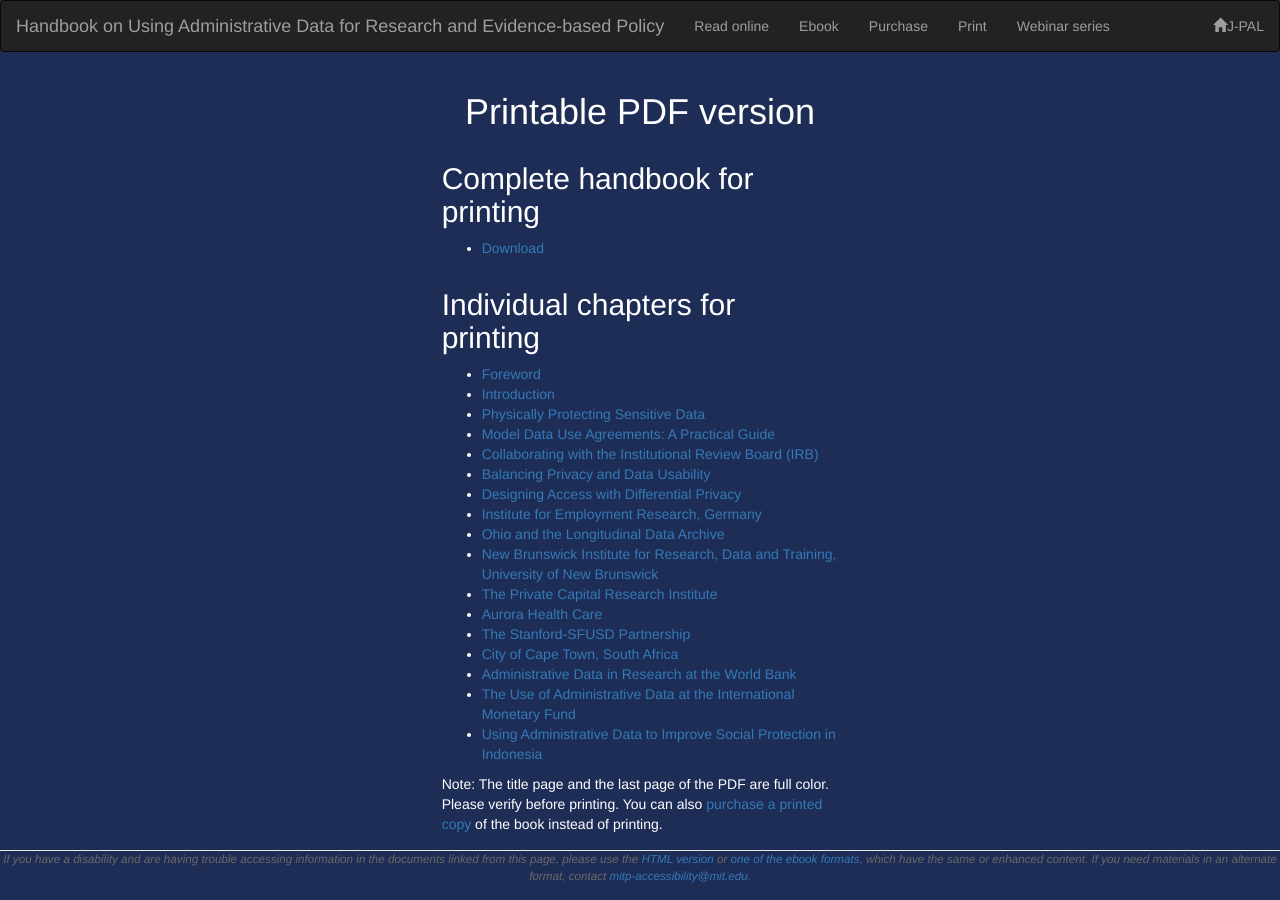
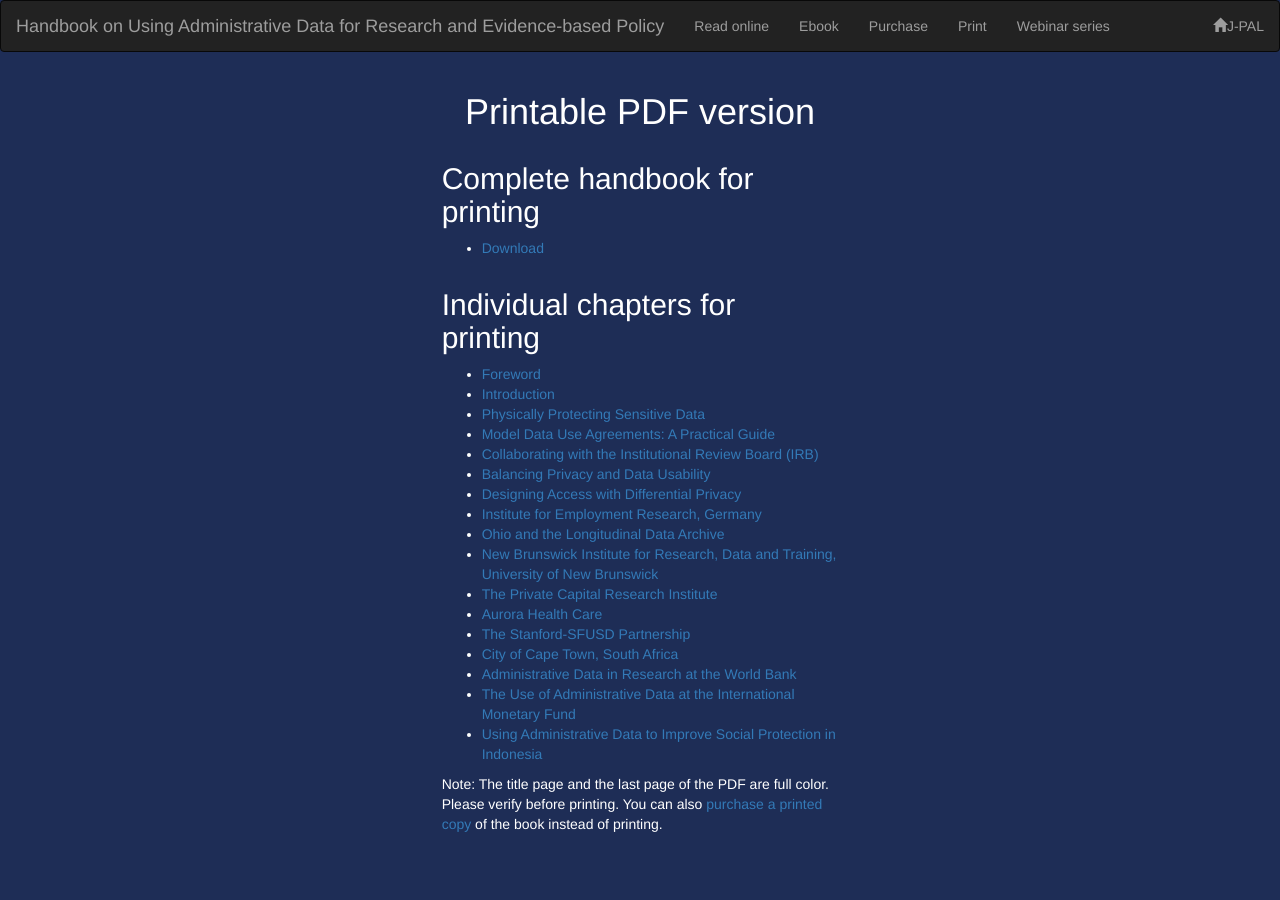
Before and after one commit to admindatahandbook/admindatahandbook.github.io, a Jekyll site: the page built from print/index.md, in a window 1280 px wide. Built offline with Jekyll 4.4.1, drawn with Linux system fonts in a browser that asks for light colours.

Commit message:
Removing disability footer

```diff
--- /dev/null
+++ b/_includes/accessibility-disabled.html
@@ -0,0 +1,3 @@
+<div class="navbar navbar-default navbar-fixed-bottom">
+    If you have a disability and are having trouble accessing information in the documents linked from this page, please use the <a href="/book/" alt="link to html version">HTML version</a> or <a href="/ebook/" alt="link to ebooks">one of the ebook formats</a>, which have the same or enhanced content. If you need materials in an alternate format, contact <a href="mailto:mitp-accessibility@mit.edu" alt="email the MIT web accessibility team">mitp-accessibility@mit.edu</a>.
+</div>
--- a/_includes/accessibility.html
+++ b/_includes/accessibility.html
@@ -1,3 +1,6 @@
-<div class="navbar navbar-default navbar-fixed-bottom">
-    If you have a disability and are having trouble accessing information in the documents linked from this page, please use the <a href="/book/" alt="link to html version">HTML version</a> or <a href="/ebook/" alt="link to ebooks">one of the ebook formats</a>, which have the same or enhanced content. If you need materials in an alternate format, contact <a href="mailto:mitp-accessibility@mit.edu" alt="email the MIT web accessibility team">mitp-accessibility@mit.edu</a>.
-</div>
+<!--
+
+    Temporarily not functional.
+
+     If you have a disability and are having trouble accessing information in the documents linked from this page, please use the <a href="/book/" alt="link to html version">HTML version</a> or <a href="/ebook/" alt="link to ebooks">one of the ebook formats</a>, which have the same or enhanced content. If you need materials in an alternate format, contact <a href="mailto:mitp-accessibility@mit.edu" alt="email the MIT web accessibility team">mitp-accessibility@mit.edu</a>.
+-->
```
